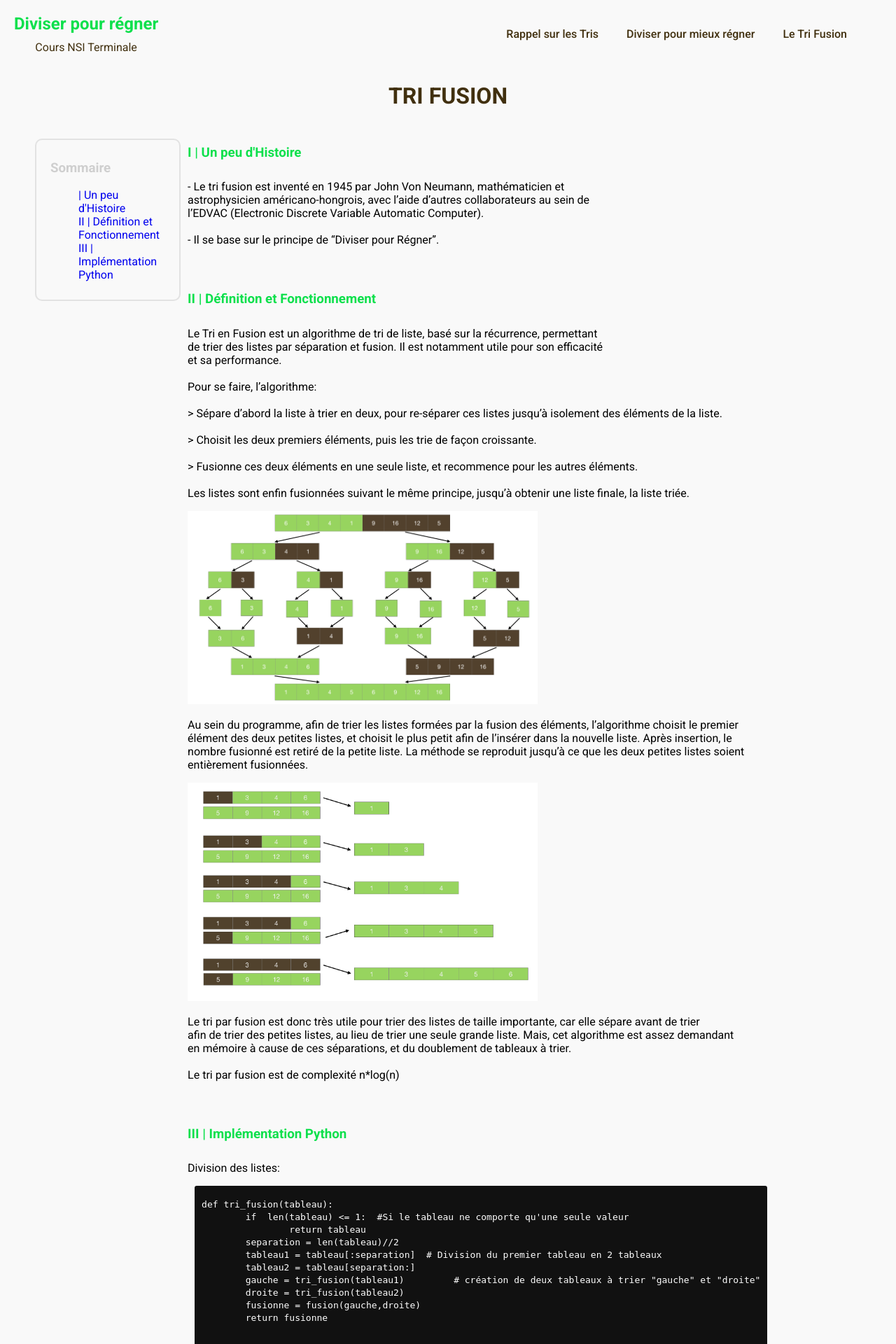
After one commit to tometcalvin/projetnsisp, a PHP site: page /page3.php in a window 1280 px wide. The commit adds this page. Shown: the top 1920 px of the page at 70% size. Run offline with PHP 8.4, Linux system fonts and the light colour scheme.

Commit message:
Upload before pre release

```diff
--- a/css/style.css
+++ b/css/style.css
@@ -4,6 +4,7 @@ body {
     margin: 0;
     background-color: #f9f9f9;
     font-family: 'Roboto', sans-serif;
+    overflow-x: hidden;
 }
 
 a {
@@ -90,7 +91,7 @@ li.navlink a {
 .content {
     display: inline-flex;
     justify-content: space-around;
-    width: 100%;
+    width: 95%;
 }
 
 .subpart {
@@ -133,7 +134,7 @@ li.navlink a {
     height: max-content;
     position: sticky;
     margin-top: 20px;
-    margin-right: 50px;
+    margin-right: 10px;
 }
 
 .sommaire h3 {
@@ -153,7 +154,7 @@ footer {
 }
 
 .div-php-text p{
-    color: #2e633e;
+    color: #399454;
 }
 
 footer img {
@@ -209,3 +210,76 @@ input {
 .button:hover {
     background-color: #1dc44f;
 }
+
+
+
+@media screen and (max-width: 1100px) {
+    #methode {
+        height: 170px;
+        width: 190px;
+    }
+}
+
+
+.bouttons {
+    width: max-content;
+    margin-left: auto;
+    margin-right: auto;
+    margin-bottom: 30px;
+}
+
+.bouttons button {
+    padding: 10px 15px;
+    cursor: pointer;
+}
+
+#back {
+    border: none;
+    background-color: lightgrey;
+    border-radius: 5px;
+    color: grey;
+}
+
+#next {
+    border: none;
+    background-color: #0DE04c;
+    border-radius: 5px;
+    color: #00a030;
+}
+
+#back:hover {
+    background-color: rgb(194, 194, 194);
+}
+
+#next:hover {
+    background-color: #0ed84a;
+}
+
+/* PAGE 1 */
+
+.python{
+	text-align: left;
+	padding-left: 10px;
+	padding-right: 10px;
+	margin: 10px;
+	width: max-content;
+	overflow: scroll;
+	background-color: #111111;
+	border-radius: 3px;
+	font-family: courier, monospace;
+	color: #FEFEFE;
+}
+
+.image img{
+	width: 400px;
+}
+
+.forme_img {
+    width: 500px;
+}
+
+@media screen and (max-width: 800px) {
+    .cours {
+        width: 60%;
+    }
+}
--- a/footer.php
+++ b/footer.php
@@ -3,7 +3,7 @@
 	<div class="div-php-text">
 		<p> Diviser pour régner</p>
 		<p> Cours N.S.I. terminale</p>
-		<p> Crée par : <br> Tom Zvara, Alice Litou,<br>Thomas Lelong, Raphaël Legrand,<br> Jean-Marie Messende, Louis Cuignet, Alexandre Goëtinck</p>
+		<p> Crée par : <br> Tom Zvara, Alice Litou,<br>Thomas Lelong, Raphaël Legrand,<br> Jean-Marie Messende, Louis Cuingnet, Alexandre Goëtinck</p>
 		<p> © Tous droits réservés Lycée privé Saint-Pierre Calais 2021-2022</p>
 	</div>
 	<img src="img/logo.png">
--- a/header.php
+++ b/header.php
@@ -6,9 +6,9 @@
         </div>
         <div class="navbar-links">
             <ul class="navlinks">
-                <li class="navlink"><a href="#">Rappel sur les Tris</a></li>
-                <li class="navlink"><a href="#">Diviser pour mieux régner</a></li>
-                <li class="navlink"><a href="#">Le Tri Fusion</a></li>
+                <li class="navlink"><a href="page1.php">Rappel sur les Tris</a></li>
+                <li class="navlink"><a href="page2.php">Diviser pour mieux régner</a></li>
+                <li class="navlink"><a href="page3.php">Le Tri Fusion</a></li>
             </ul>
         </div>
     </section>
--- a/js/quizz.js
+++ b/js/quizz.js
@@ -1,31 +1,24 @@
-function redirect(){
-    window.location.replace("https://projetnsisp.000webhostapp.com/page2.php")
-}
-
-function checkanswer(){
-    if(document.getElementById('page1').getAttribute('name') == "page1"){
-        if(document.q1.choix[1].checked && document.q2.choix[2].checked){
+function checkanswer(name){
+    if(name == "page1"){
+        if(document.q1.choix[1].checked && document.q2.choix[0].checked){
             alert("Bonne réponse ! (2 bonnes réponses)")
-            setTimeout(redirect, 2000)
-        } else if(document.q1.choix[1].checked || document.q2.choix[2].checked){
+        } else if(document.q1.choix[1].checked || document.q2.choix[0].checked){
             alert("Il vous en manque une ! (1 bonne réponse)")
         } else {
             alert("Faux")
         }
-    } else if(document.getElementById('page2').getAttribute('name') == "page2") {
-        if(document.q1.choix[1].checked && document.q2.choix[2].checked){
+    } else if(name == "page2") {
+        if(document.q1.choix[0].checked && document.q2.choix[1].checked){
             alert("Bonne réponse ! (2 bonnes réponses)")
-            setTimeout(redirect, 2000)
-        } else if(document.q1.choix[1].checked || document.q2.choix[2].checked){
+        } else if(document.q1.choix[0].checked || document.q2.choix[1].checked){
             alert("Il vous en manque une ! (1 bonne réponse)")
         } else {
             alert("Faux")
         }
-    } else if(document.getElementById('page3').getAttribute('name') == "page3"){
-        if(document.q1.choix[1].checked && document.q2.choix[2].checked){
+    } else if(name  == "page3"){
+        if(document.q1.choix[2].checked && document.q2.choix[1].checked){
             alert("Bonne réponse ! (2 bonnes réponses)")
-            setTimeout(redirect, 2000)
-        } else if(document.q1.choix[1].checked || document.q2.choix[2].checked){
+        } else if(document.q1.choix[2].checked || document.q2.choix[1].checked){
             alert("Il vous en manque une ! (1 bonne réponse)")
         } else {
             alert("Faux")
--- /dev/null
+++ b/page3.php
@@ -0,0 +1,149 @@
+<!DOCTYPE html>
+<html lang="fr">
+    <head>
+        <meta charset="utf-8">
+        <title>Tri Fusion - Cours NSI</title>
+        <link rel="stylesheet" href="css/style.css">
+        <meta name="author" content="Tle NSI - StPierre 2021">
+        <meta name="description" content="Leçon sur la méthode Diviser pour régner destinée aux élèves de NSI de SaintPierre de niveau Terminale.">
+        <link rel="shortcut icon" href="icon/favicon.ico" type="image/x-icon">
+        <link rel="icon" href="icon/favicon.ico" type="image/x-icon">
+        <meta name="viewport" content="width=device-width, initial-scale=1.0">
+        <script src="js/quizz.js"></script>
+    </head>
+    <body style="margin: 0;" id="page3" name="page3">
+        <?php include 'header.php';?>
+
+        <h1 class="sous_titre" id="part2title">TRI FUSION</h1>
+		<section class="content">
+			<div class="sommaire">
+				<h3>Sommaire</h3>
+				<ol class="sommairelist" style="list-style-type: none;">
+					<li class="sommaire-element"><a href="#un-peu-dhistoire"> | Un peu d'Histoire </a></li>
+					<li class="sommaire-element"><a href="#definition-fonctionnement">II | Définition et Fonctionnement</a></li>
+					<li class="sommaire-element"><a href="#implementation">III | Implémentation Python</a></li>
+				</ol>
+			</div>
+			<div class="cours">
+				<div class="subpart1">
+					<div class="sp1text">
+						<h3 class="sous_sous_titre" id="un-peu-dhistoire">I | Un peu d'Histoire</h3>
+						<p>- Le tri fusion est inventé en 1945 par John Von Neumann, mathématicien et</br> astrophysicien américano-hongrois, avec l’aide d’autres collaborateurs au sein de</br> l’EDVAC (Electronic Discrete Variable Automatic Computer).<br>
+							<br>
+							- Il se base sur le principe de “Diviser pour Régner”.</p></br>
+					</div>
+				</div>
+				<div class="subpart2">
+					<div class="sp1text">
+						<h3 class="sous_sous_titre" id="definition-fonctionnement">II | Définition et Fonctionnement</h3>
+						<p>Le Tri en Fusion est un algorithme de tri de liste, basé sur la récurrence, permettant</br> de trier des listes par séparation et fusion. Il est notamment utile pour son efficacité</br> et sa performance.<br>
+							<br>
+							Pour se faire, l’algorithme:<br>
+							<br>
+								> Sépare d’abord la liste à trier en deux, pour re-séparer ces listes jusqu’à isolement des éléments de la liste.<br>
+								<br>
+								> Choisit les deux premiers éléments, puis les trie de façon croissante.<br>
+								<br>
+								> Fusionne ces deux éléments en une seule liste, et recommence pour les autres éléments.<br>
+								<br>
+							Les listes sont enfin fusionnées suivant le même principe, jusqu’à obtenir une liste finale, la liste triée.</p>
+							<img class="forme_img"
+								src="img\tri_fusion.jpg"
+								alt="Tri Fusion"
+							/>
+						<p>Au sein du programme, afin de trier les listes formées par la fusion des éléments, l’algorithme choisit le premier</br> élément des deux petites listes, et choisit le plus petit afin de l’insérer dans la nouvelle liste.
+							Après insertion, le</br> nombre fusionné est retiré de la petite liste. La méthode se reproduit jusqu’à ce que les deux petites listes soient</br> entièrement fusionnées.</p>
+							<img class="forme_img"
+								src="img\tri_fusion_fus-liste.jpg"
+								alt="Fonctionement Tri Fusion"
+							/>
+						<p>Le tri par fusion est donc très utile pour trier des listes de taille importante, car elle sépare avant de trier</br> afin de trier des petites listes, au lieu de trier une seule grande liste.
+							Mais, cet algorithme est assez demandant</br> en mémoire à cause de ces séparations, et du doublement de tableaux à trier.</br></br>
+
+							Le tri par fusion est de complexité n*log(n)</p></br>
+
+				</div>
+				<div class="subpart3">
+					<div class="sp1text">
+						<h3 class="sous_sous_titre" id="implementation">III | Implémentation Python</h3>
+							<p>Division des listes:</p>
+							<pre class="python"><code>
+def tri_fusion(tableau):
+	if  len(tableau) <= 1:  #Si le tableau ne comporte qu'une seule valeur
+		return tableau
+	separation = len(tableau)//2
+	tableau1 = tableau[:separation]  # Division du premier tableau en 2 tableaux
+	tableau2 = tableau[separation:]
+	gauche = tri_fusion(tableau1)         # création de deux tableaux à trier "gauche" et "droite"
+	droite = tri_fusion(tableau2)
+	fusionne = fusion(gauche,droite)
+	return fusionne
+	</code>
+	</pre>
+</br>
+							<p>Fusion des listes:</p>
+							<pre class="python" style="width: 80%;"><code>
+def fusion(tableau1,tableau2):
+	indice_tableau1 = 0                   # Initialisation des variables utiles à la fonction
+	indice_tableau2 = 0
+	taille_tableau1 = len(tableau1)
+	taille_tableau2 = len(tableau2)
+	tableau_fusionne = []
+
+	while indice_tableau1 < taille_tableau1 and indice_tableau2 < taille_tableau2:
+		if tableau1[indice_tableau1] < tableau2[indice_tableau2]:
+			tableau_fusionne.append(tableau1[indice_tableau1])
+			indice_tableau1 = indice_tableau1 + 1
+		else:                                                        # Sinon on prend la valeur du tableau 2
+			tableau_fusionne.append(tableau2[indice_tableau2])
+			indice_tableau2 = indice_tableau2 + 1
+
+	while indice_tableau1 < taille_tableau1:                         # S'occupe de la répéter la fonction
+		tableau_fusionne.append(tableau1[indice_tableau1])
+		indice_tableau1 = indice_tableau1 + 1
+
+	while indice_tableau2 < taille_tableau2:
+		tableau_fusionne.append(tableau2[indice_tableau2])
+		indice_tableau2 = indice_tableau2 + 1
+
+	return tableau_fusionne
+	</code>
+	</pre>
+
+
+
+					</div>
+
+				</div>
+
+			</div>
+
+		</section>
+
+		<hr class="above">
+<h3  class="questions">Question 1 : La méthode Tri Fusion:...</h3>
+<hr class="separator">
+<form name="q1" class="form">
+    <input type="radio" name="choix">Trie en insérant de manière décroissante.</input><br>
+    <input type="radio" name="choix">N'utilise pas de récurrence.</input><br>
+    <input type="radio" name="choix">Est efficace sur de très grandes listes.</input><br> <!--BONNE REPONSE-->
+    <input type="radio" name="choix">N'utilise que très peu de mémoire.</input>
+</form>
+<h3 class="questions">Question 2 : Elle est inventée en:...</h3>
+<hr class="separator">
+<form name="q2" class="form">
+    <input type="radio" name="choix">1938</input><br>
+    <input type="radio" name="choix">1945</input><br> <!--BONNE REPONSE-->
+    <input type="radio" name="choix">1947</input><br>
+    <input type="radio" name="choix4">1952</input>
+</form>
+
+<input type="button" value="Vérifier mes réponses" onclick="return checkanswer('page3');" class="button">
+				<div class="bouttons">
+                    <button type="button" name="back" id="back" onclick="window.location.href='https://projetnsisp.000webhostapp.com/page2.php';">Cours précédent</button>
+
+                </div>
+
+        <?php include 'footer.php';?>
+    </body>
+</html>
```
Also changed, not shown: index.php (+46 -0 lines), page1.php (added, +156 -0 lines), page2.php (added, +90 -0 lines), img/Tdg.png (added), img/complexite-tri_insertion.png (added), img/complexite-tri_selection.png (added), img/group.jpeg (added), img/tri_fusion.jpg (added), img/tri_fusion_fus-liste.jpg (added), img/tri_insertion.png (added), img/tri_selection.png (added).
